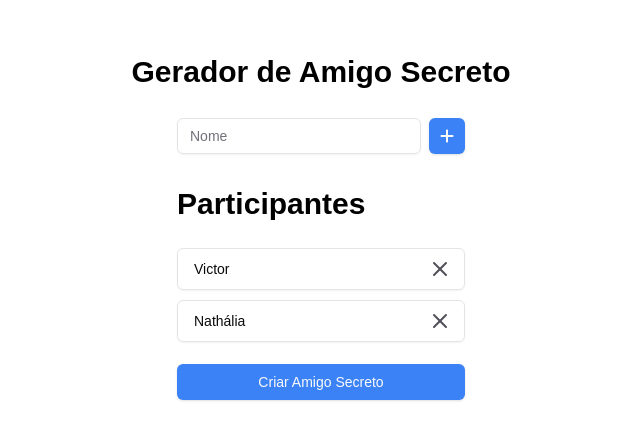
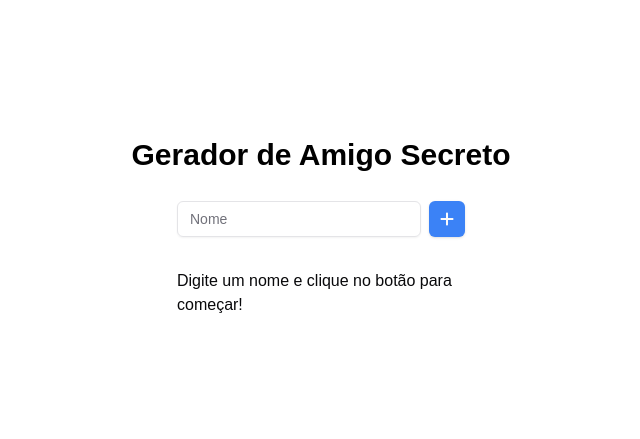
Before and after one commit to tilnoene/secret-santa-generator, a Next.js app: page / in a window 1280 px wide. Shown: the part 173-612 px from the top of the page, without its empty margins (319-959 px from the left). Built offline with nearby package versions, Linux system fonts and the light colour scheme.

Commit message:
fix: Fix build errors

```diff
--- a/src/app/(root)/grupo/[id]/Buttons.tsx
+++ b/src/app/(root)/grupo/[id]/Buttons.tsx
@@ -32,6 +32,7 @@ export default function Buttons({
       }
     } catch (error) {
       // TODO:
+      console.error(error);
     }
   };
 
--- a/src/app/(root)/layout.tsx
+++ b/src/app/(root)/layout.tsx
@@ -1,5 +1,4 @@
 import type { Metadata } from "next";
-import { Geist, Geist_Mono } from "next/font/google";
 import "./globals.css";
 
 export const metadata: Metadata = {
--- a/src/app/(root)/page.tsx
+++ b/src/app/(root)/page.tsx
@@ -14,8 +14,8 @@ export default function Home() {
 
   const [name, setName] = useState<string>("");
   const [names, setNames] = useState<string[]>([
-    "Victor",
-    "Nathália",
+    //"Victor",
+    //"Nathália",
     //"Daniel",
   ]);
   const [loadingCreatingGroup, setLoadingCreatingGroup] =
@@ -38,8 +38,6 @@ export default function Home() {
 
       const data: { group_id: string } = await res.json();
 
-      console.log(data);
-
       router.push(`/grupo/${data.group_id}`);
     } catch (error) {
       console.error(error);
@@ -60,11 +58,11 @@ export default function Home() {
   };
 
   const handleRemoveName = (index: number) => {
-    setNames(names.filter((name, currentIndex) => currentIndex !== index));
+    setNames(names.filter((_, currentIndex) => currentIndex !== index));
   };
 
-  const handleKeyDown = (e: any) => {
-    if (e.keyCode === 13 || e.keyCode === 32) {
+  const handleKeyDown = (e: React.KeyboardEvent<HTMLInputElement>) => {
+    if (e.keyCode === 13) {
       handleAddName();
     }
   };
--- a/src/app/api/v1/groups/route.ts
+++ b/src/app/api/v1/groups/route.ts
@@ -35,7 +35,7 @@ export async function POST(request: Request) {
 
     const shuffledNames = shuffle(names);
 
-    let matchesPromises = [];
+    const matchesPromises = [];
 
     for (
       let currentIndex = 0;
--- a/src/app/api/v1/status/route.ts
+++ b/src/app/api/v1/status/route.ts
@@ -1,3 +1,3 @@
-export async function GET(request: Request) {
+export async function GET() {
   return Response.json({ message: "ok" });
 }
```
